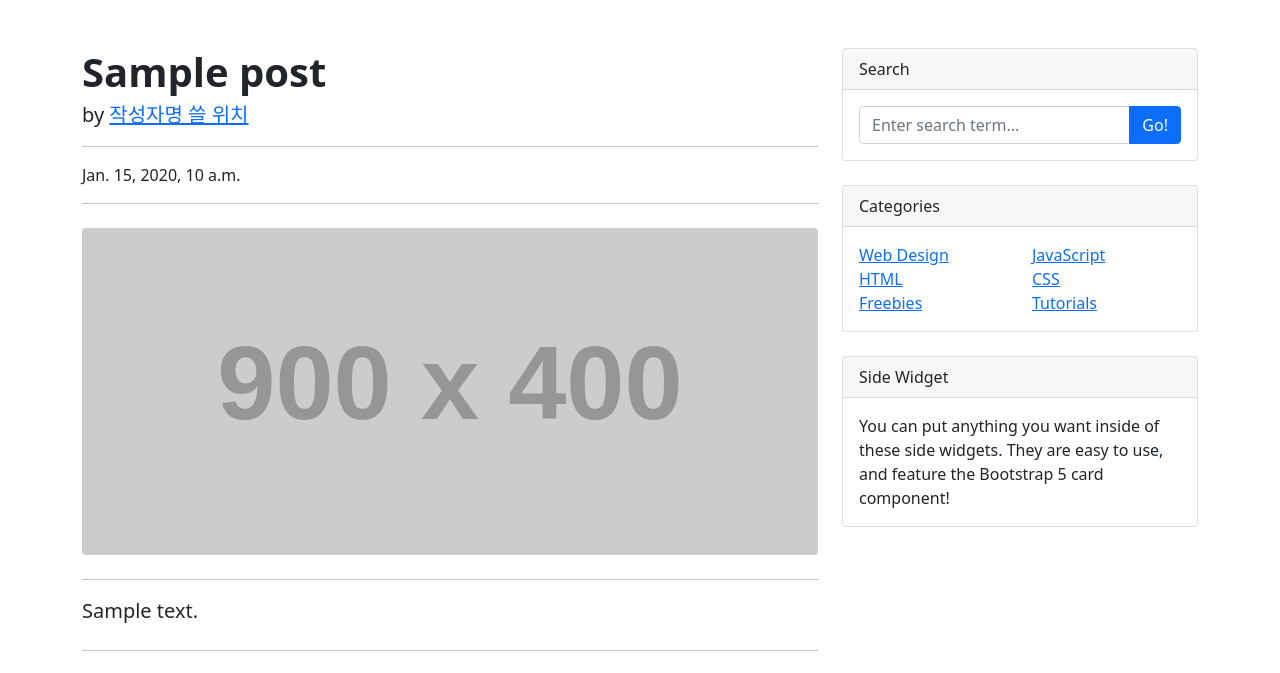
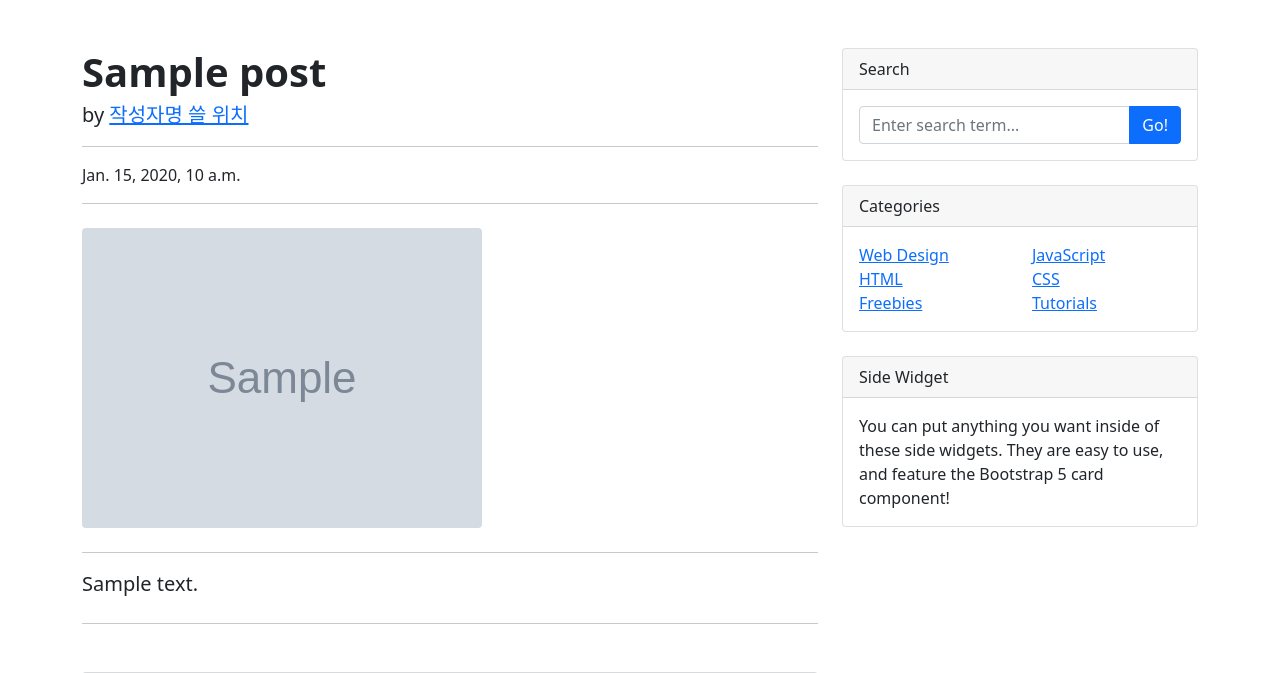
Before and after one commit to SYdney-Go/do_it_django_book_version, a Django app: page /blog/1/ in a window 1280 px wide. Shown: the part 56-729 px from the top of the page. Run offline with Django 3.2, Linux system fonts and the light colour scheme; tables that the repository leaves empty hold one stand-in row (values such as "Sample post"); grey boxes marked "Sample" are stand-in pictures; grey boxes labelled with a size stand in for pictures from a placeholder-image service; some libraries are stand-ins or nearby versions.

Commit message:
20210913_1712
포스트 상세 페이지에 대표 이미지 출력하기

```diff
--- a/blog/templates/blog/post_detail.html
+++ b/blog/templates/blog/post_detail.html
@@ -49,7 +49,7 @@
                             <hr>
                         </header>
                         <!-- Preview image figure-->
-                        <figure class="mb-4"><img class="img-fluid rounded" src="https://dummyimage.com/900x400/ced4da/6c757d.jpg" alt="..." /></figure>
+                        <figure class="mb-4"><img class="img-fluid rounded" src="{{ post.head_image.url }}" alt=""></figure>
                         <hr>
                         <!-- Post content-->
                         <section class="mb-5">
```
